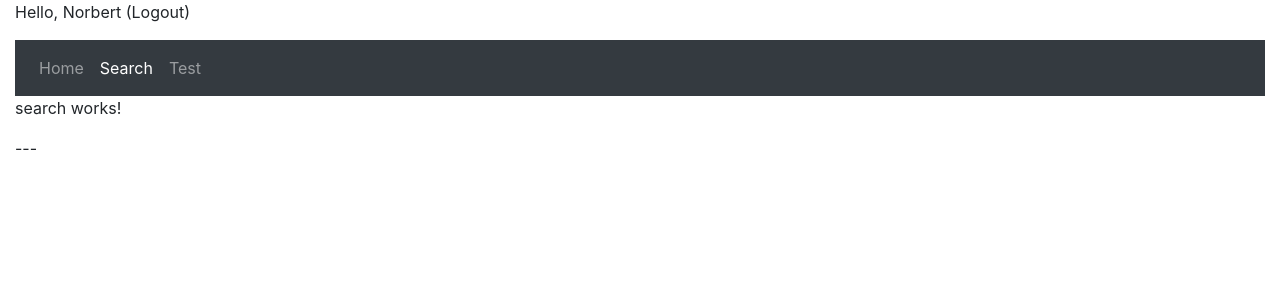
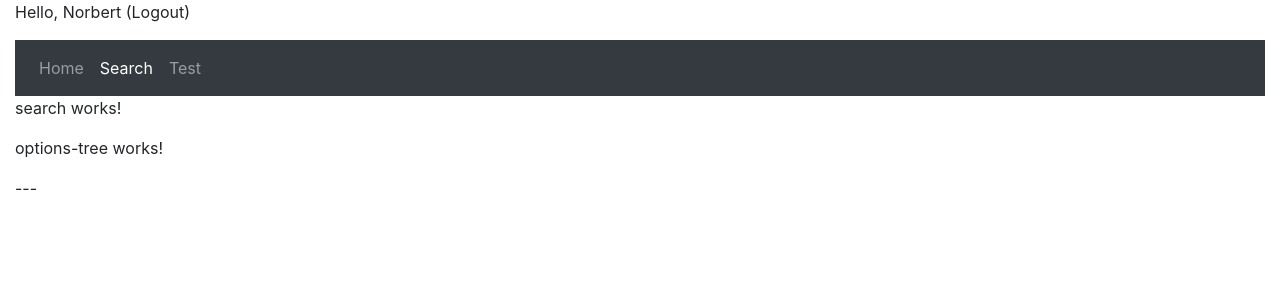
Before and after one commit to ev45ive/torii_projekt, an Angular app: page /search in a window 1280 px wide. Shown: the top 300 px of the page. Built offline with nearby package versions, Linux system fonts and the light colour scheme.

Commit message:
Options Tree View

```diff
--- a/src/app/app.module.ts
+++ b/src/app/app.module.ts
@@ -12,6 +12,7 @@ import { SearchComponent } from './screens/search.component';
 import { TestComponent } from './screens/test.component';
 import { UserPanelComponent } from './containers/user-panel.component';
 import { UserService } from './services/user.service';
+import { OptionsTreeComponent } from './views/options-tree.component';
 
 
 @NgModule({
@@ -24,6 +25,7 @@ import { UserService } from './services/user.service';
     SearchComponent,
     TestComponent,
     UserPanelComponent,
+    OptionsTreeComponent,
   ],
   imports: [
     BrowserModule,
--- a/src/app/screens/search.component.ts
+++ b/src/app/screens/search.component.ts
@@ -7,6 +7,7 @@ import { Component, OnInit } from '@angular/core';
       <p>
         search works!
       </p>
+      <options-tree [params]="parameters"></options-tree>
     </app-layout>
   `,
   styles: []
--- /dev/null
+++ b/src/app/views/options-tree.component.ts
@@ -0,0 +1,22 @@
+import { Component, OnInit, Input } from '@angular/core';
+
+@Component({
+  selector: 'options-tree',
+  template: `
+    <p>
+      options-tree works!
+    </p>
+  `,
+  styles: []
+})
+export class OptionsTreeComponent implements OnInit {
+
+  @Input()
+  params = []
+
+  constructor() { }
+
+  ngOnInit() {
+  }
+
+}
```
